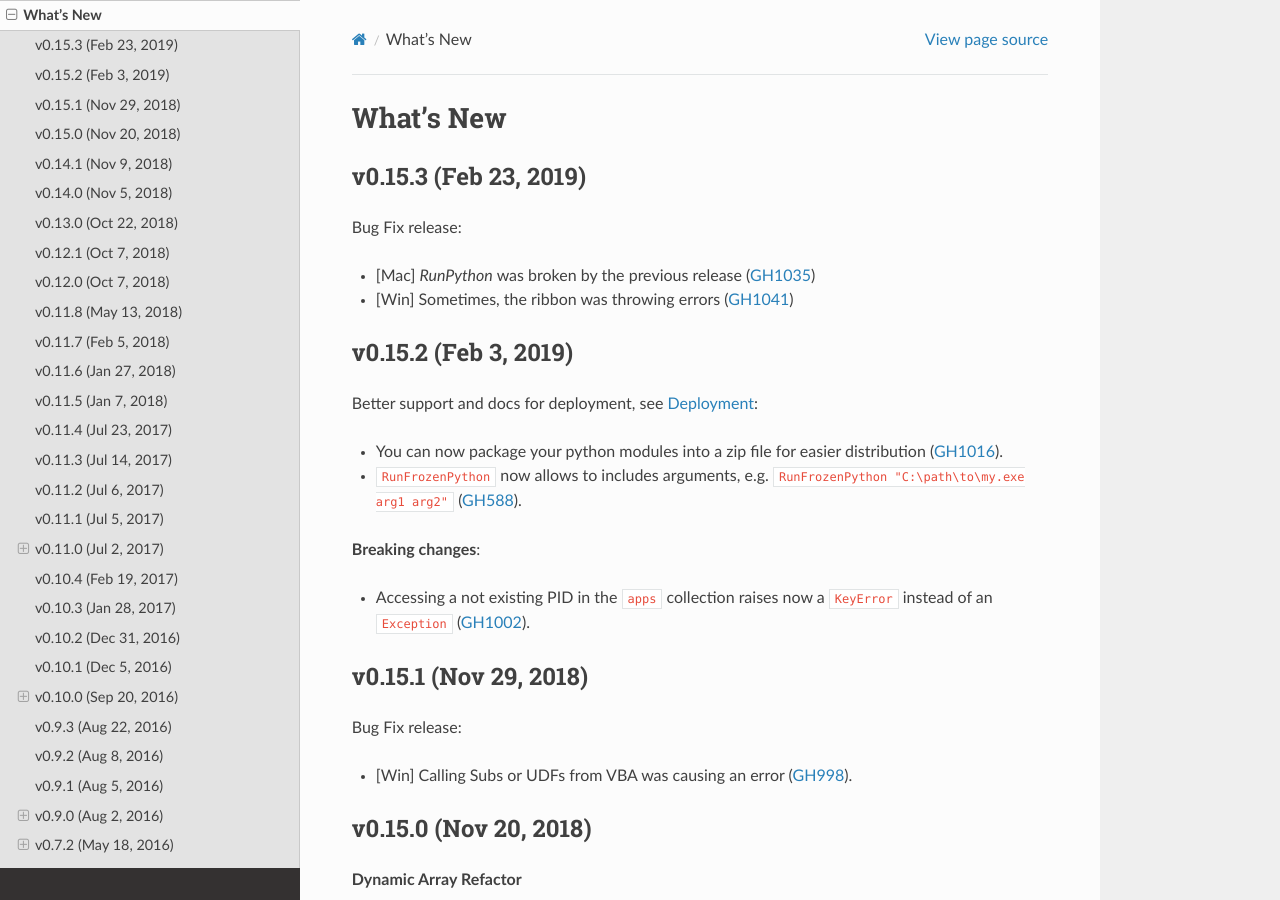
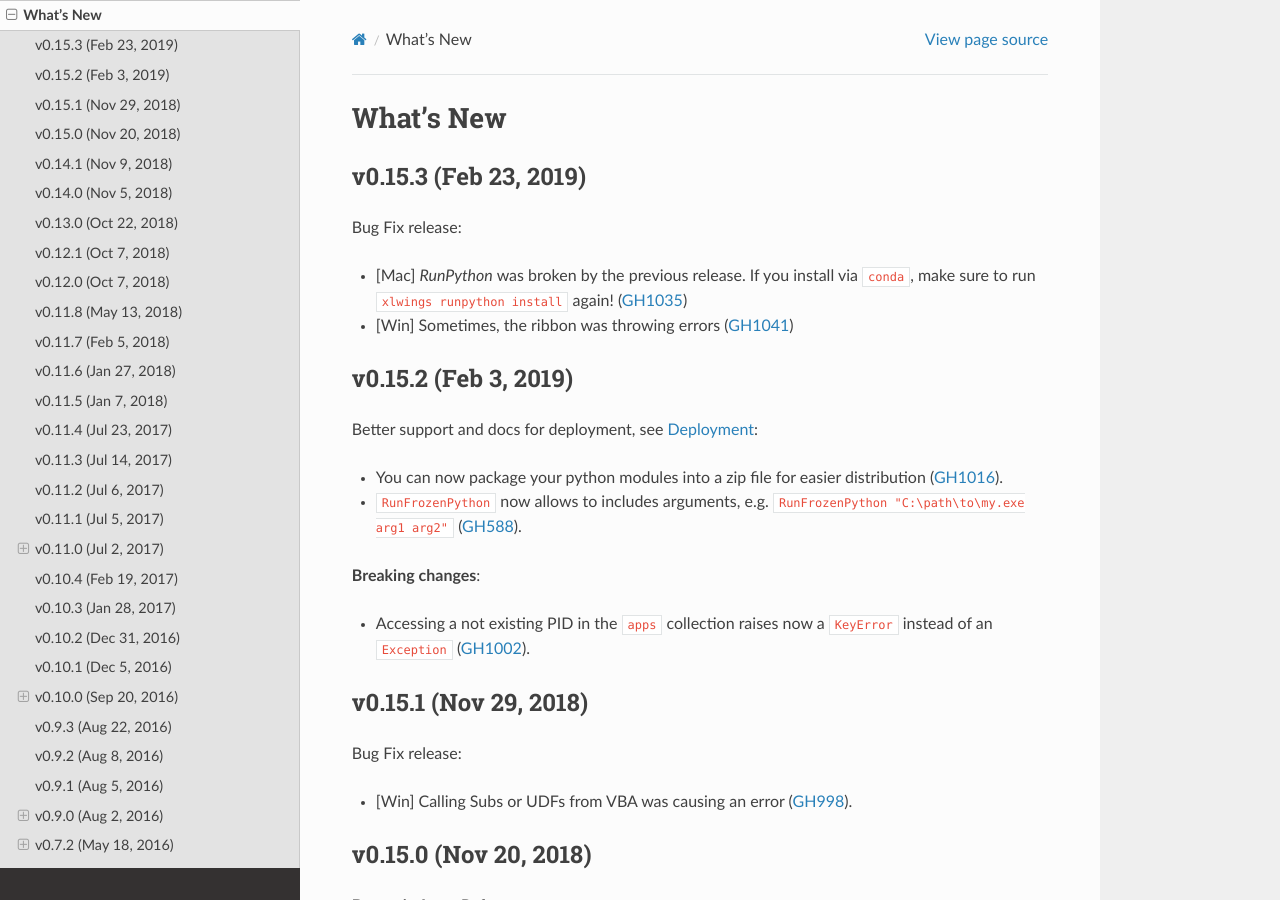
Before and after one commit to xlwings/xlwings, a Sphinx documentation site: the page built from docs/whatsnew.rst, in a window 1280 px wide and 900 px high. Built offline with Sphinx 7.4.7 and the Read the Docs theme 2.0.0, drawn with Linux system fonts in a browser that asks for light colours.

Commit message:
improved whats new

```diff
--- a/docs/whatsnew.rst
+++ b/docs/whatsnew.rst
@@ -6,7 +6,7 @@ v0.15.3 (Feb 23, 2019)
 
 Bug Fix release:
 
-* [Mac] `RunPython` was broken by the previous release (:issue:`1035`)
+* [Mac] `RunPython` was broken by the previous release. If you install via ``conda``, make sure to run ``xlwings runpython install`` again! (:issue:`1035`)
 * [Win] Sometimes, the ribbon was throwing errors (:issue:`1041`)
 
 v0.15.2 (Feb 3, 2019)
```
